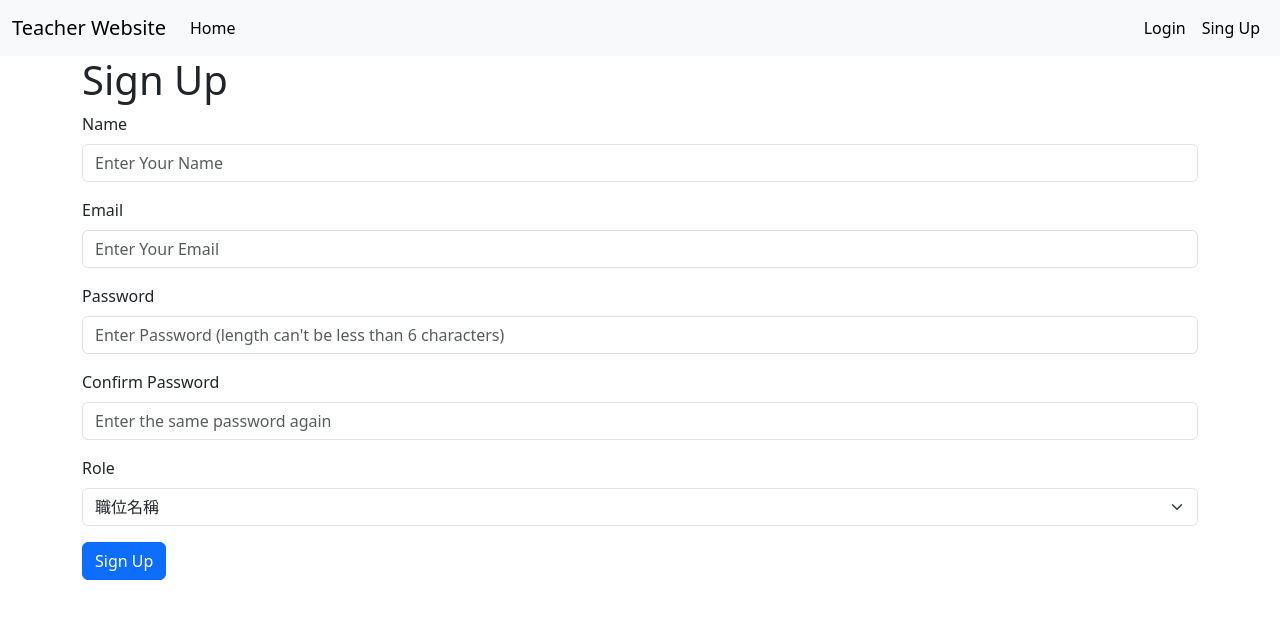
After one commit to whoami13579/database_final_project, a Flask app: page /sign-up in a window 1280 px wide. The commit adds this page. Shown: the top 619 px of the page. Run offline with Flask 3, Linux system fonts and the light colour scheme.

Commit message:
add auth.py, login.html and singup.html. add get_id() in Teacher class

```diff
--- a/website/__init__.py
+++ b/website/__init__.py
@@ -17,8 +17,10 @@ def create_app():
         db.create_all()
 
     from .views import views
+    from .auth import auth
 
     app.register_blueprint(views, url_prefix="/")
+    app.register_blueprint(auth, url_prefix="/")
 
     login_manager = LoginManager()
     login_manager.login_view = "auth.login"
--- /dev/null
+++ b/website/auth.py
@@ -0,0 +1,66 @@
+from flask import Blueprint, render_template, redirect, url_for, request, flash
+from flask_login import current_user, login_user, login_required, logout_user
+from .models import Teacher, Role
+from werkzeug.security import generate_password_hash, check_password_hash
+from . import db
+
+auth = Blueprint("auth", __name__)
+
+@auth.route("/sign-up", methods=["GET", "POST"])
+def sign_up():
+    if request.method == "POST":
+        name = request.form.get("name")
+        email = request.form.get("email")
+        password1 = request.form.get("password1")
+        password2 = request.form.get("password2")
+        role_type = request.form.get("role_type")
+        role_id = ord(role_type) - ord("0")
+
+        if Teacher.query.filter_by(email=email).first():
+            flash("Email is already in use.", category="error")
+        elif len(password1) < 6:
+            flash("Password should be at least 6 characters.", category="error")
+        elif password1 != password2:
+            flash("Passwords don\'t match.", category="error")
+        else:
+            role = Role.query.filter_by(role_id=role_id).first()
+            teacher = Teacher(email, name, generate_password_hash(password1), role_id)
+            role.teachers.append(teacher)
+            db.session.add(teacher)
+            db.session.commit()
+
+            login_user(teacher, remember=True)
+            flash("Teacher created.", category="success")
+            return redirect(url_for("views.home"))
+
+
+
+    return render_template("signup.html", user=current_user)
+
+
+@auth.route("/logout")
+@login_required
+def logout():
+    logout_user()
+    return redirect(url_for("views.home"))
+
+@auth.route("/login", methods=["GET", "POST"])
+def login():
+    if request.method == "POST":
+        email = request.form.get("email")
+        password = request.form.get("password")
+
+        teacher = Teacher.query.filter_by(email=email).first()
+
+        if teacher:
+            if check_password_hash(teacher.password, password):
+                flash("Logged in.", category="success")
+                login_user(teacher, remember=True)
+                return redirect(url_for("views.home"))
+            else:
+                flash("Password incorrect.", category="error")
+
+        else:
+            flash("User does not exist.", category="error")
+
+    return render_template("login.html", user=current_user)
--- a/website/models.py
+++ b/website/models.py
@@ -95,10 +95,14 @@ class ClassSchedule(db.Model):
 class Teacher(db.Model, UserMixin):
     __tablename__ = "teachers"
 
-    def __init__(self, email, name, password):
+    def __init__(self, email, name, password, role_id):
         self.email = email
         self.name = name
         self.password = password
+        self.role_id = role_id
+
+    def get_id(self):
+        return (self.teacher_id)
 
     teacher_id = db.Column(db.Integer, primary_key=True)
     email = db.Column(db.String(50), unique=True)
--- a/website/templates/base.html
+++ b/website/templates/base.html
@@ -18,7 +18,7 @@
       <div class="collapse navbar-collapse" id="navbarSupportedContent">
         <ul class="navbar-nav me-auto mb-2 mb-lg-0">
           <li class="nav-item">
-            <a class="nav-link active" aria-current="page" href="#">Home</a>
+            <a class="nav-link active" aria-current="page" href="/">Home</a>
           </li>
         </ul>
         <!-- <form class="d-flex" role="search">
@@ -28,14 +28,14 @@
         <ul class="navbar-nav me-end mb-2 mb-lg-0">
             {% if user.is_authenticated %}
                 <li class="nav-item">
-                    <a class="nav-link active" aria-current="page" href="#">Loggout</a>
+                    <a class="nav-link active" aria-current="page" href="/logout">Logout</a>
                 </li>
             {% else %}
                 <li class="nav-item">
-                    <a class="nav-link active" aria-current="page" href="#">Login</a>
+                    <a class="nav-link active" aria-current="page" href="/login">Login</a>
                 </li>
                 <li class="nav-item">
-                    <a class="nav-link active" aria-current="page" href="#">Sing Up</a>
+                    <a class="nav-link active" aria-current="page" href="/sign-up">Sing Up</a>
                 </li>
             {% endif %}
         </ul>
--- /dev/null
+++ b/website/templates/signup.html
@@ -0,0 +1,40 @@
+{% extends "base.html" %}
+{% block title %}Sign Up{% endblock %}
+{% block content %}
+<form method="POST">
+    <h1 align="left">Sign Up</h1>
+      <div class="mb-3">
+        <label for="name" class="form-label">Name</label>
+        <input type="text" id="name" name="name" class="form-control" placeholder="Enter Your Name" required>
+      </div>
+      <div class="mb-3">
+        <label for="email" class="form-label">Email</label>
+        <input type="text" id="email" name="email" class="form-control" placeholder="Enter Your Email" required>
+      </div>
+      <div class="mb-3">
+        <label for="password1" class="form-label">Password</label>
+        <input type="password" id="password1" name="password1" class="form-control" placeholder="Enter Password (length can't be less than 6 characters)" required>
+      </div>
+      <div class="mb-3">
+        <label for="password2" class="form-label">Confirm Password</label>
+        <input type="password" id="password2" name="password2" class="form-control" placeholder="Enter the same password again" required>
+      </div>
+      <div class="mb-3">
+        <label for="role_type" class="form-label">Role</label>
+        <select id="role_type" name="role_type" class="form-select" required>
+            <option>職位名稱</option>
+            <option value="1">系主任</option>
+            <option value="2">榮譽特聘講座</option>
+            <option value="3">講座教授</option>
+            <option value="4">特約講座</option>
+            <option value="5">特聘教授</option>
+            <option value="6">專任教師</option>
+            <option value="7">兼任教師</option>
+            <option value="8">行政人員</option>
+            <option value="9">退休教師</option>
+        </select>
+      </div>
+      <button type="submit" class="btn btn-primary">Sign Up</button>
+  </form>
+  <br>
+{% endblock %}
```
Also changed, not shown: website/templates/login.html (added, +17 -0 lines).
